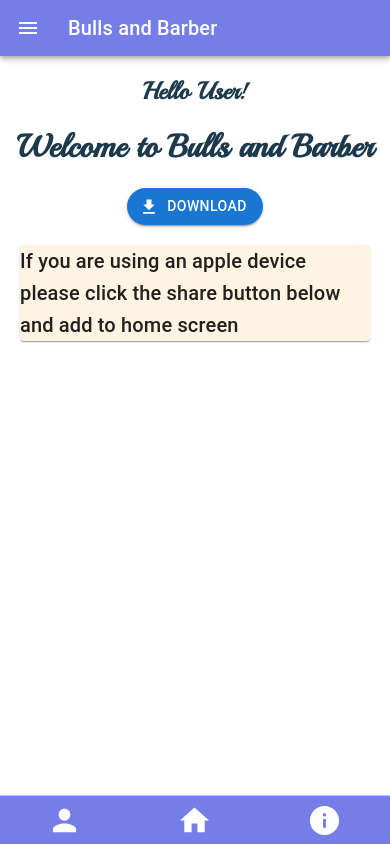
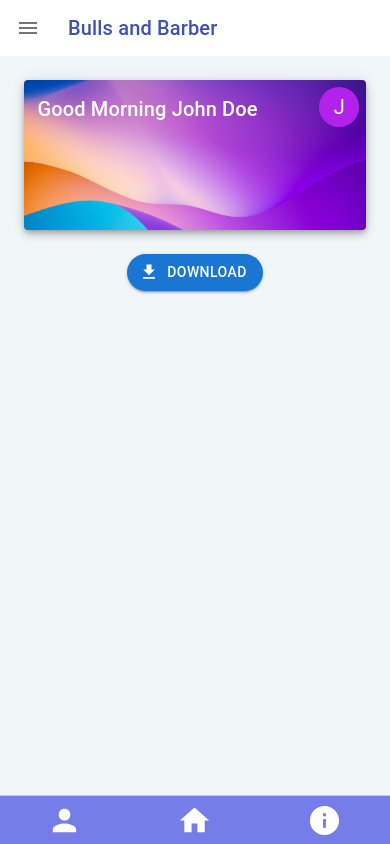
Before and after one commit to Stark-Akshay/bullsandbarber, a Next.js app: page / in a window 390 px wide. Built offline with nearby package versions, Linux system fonts and the light colour scheme.

Commit message:
ui with card and greeting

```diff
--- a/components/InstallButton.js
+++ b/components/InstallButton.js
@@ -52,7 +52,7 @@ const InstallButton = () => {
       )}
     </div>
 
-      {showButton && (
+      {/* {showButton && (
         <Card sx={
           {
             bgcolor: '#fff3e2',
@@ -67,8 +67,7 @@ const InstallButton = () => {
           </div>
 
         </Card>
-      )}
-
+      )} */}
     </>
   );
 };
--- a/components/Navbar.js
+++ b/components/Navbar.js
@@ -24,10 +24,10 @@ const Navbar = () =>{
 
 
     <Box sx={{ flexGrow: 1 }} className={homes.bottom}>
-      <AppBar position="static"
+      <AppBar position="static" elevation={0}
         sx={
             {
-                backgroundColor: '#757de8'
+                backgroundColor: '#fff'
             }
         }
       >
@@ -35,13 +35,13 @@ const Navbar = () =>{
           <IconButton
             size="large"
             edge="start"
-            color="inherit"
+            color="#3f51b5"
             aria-label="menu"
             sx={{ mr: 2 }}
           >
             <MenuIcon />
           </IconButton>
-          <Typography variant="h6" component="div" sx={{ flexGrow: 1 }}>
+          <Typography variant="h6" component="div" sx={{ flexGrow: 1, color:'#3f51b5' }}>
             Bulls and Barber
           </Typography>
         </Toolbar>
--- /dev/null
+++ b/components/UserCard.js
@@ -0,0 +1,18 @@
+import { Avatar, Card, Typography, Box } from "@mui/material";
+import styles from '@/styles/Home.module.css';
+
+const UserCard = () => {
+    return (
+        <Card className={styles.userCard} elevation={5}>
+            <Box className={styles.cardDetail}>
+            <Typography variant="h6" className={styles.greetText}>Good Morning John Doe</Typography>
+            <Avatar sx={{
+                backgroundColor:'#b222ea'
+            }}>J</Avatar>
+            </Box>
+
+        </Card>
+    )
+}
+
+export default UserCard;
--- a/src/pages/_document.js
+++ b/src/pages/_document.js
@@ -7,6 +7,8 @@ export default function Document() {
           <link rel="manifest" href="/manifest.json" />
           <link rel="apple-touch-icon" href="/icon-192x192.png" />
           <meta name="theme-color" content="#042940" />
+          <link rel="stylesheet" href="https://cdnjs.cloudflare.com/ajax/libs/simple-line-icons/2.5.5/css/simple-line-icons.min.css" />
+
         </Head>
         <body>
           <Main />
--- a/src/pages/index.js
+++ b/src/pages/index.js
@@ -2,6 +2,7 @@ import styles from '@/styles/Home.module.css'
 import Head from 'next/head'
 import InstallButton from '../../components/InstallButton'
 import HomeFront from '../../components/HomeFront'
+import UserCard from '../../components/UserCard'
 
 export default function Home() {
   return (
@@ -11,9 +12,7 @@ export default function Home() {
       <link rel='manifest' href='/manifest.json'/>
     </Head>
       <div className={styles.container}>
-        <h1 className={styles.headertext}>Hello User!</h1>
-        <h1 className={styles.subtext}>Welcome to Bulls and Barber</h1>
-        {/* <HomeFront /> */}
+        <UserCard />
         <InstallButton />
       </div>
     </>
--- a/src/styles/Home.module.css
+++ b/src/styles/Home.module.css
@@ -34,13 +34,49 @@
   justify-content: center;
 }
 
+.userCard{
+  display: none;
+}
 
 
 /*mobile query*/
 @media only screen and (max-width: 767px) {
+
+
+  .userCard{
+    display: flex;
+    background-image: url("../../public/Images/card_bg.jpg");
+    background-size:cover;
+    background-repeat: no-repeat;
+    background-position: top;
+
+    height: 150px;
+    width: auto;
+    margin: 1.5rem;
+    border-radius: 15px;
+  }
+
+  .cardDetail{
+    display: flex;
+    flex-direction: row;
+    justify-content: space-between;
+    width: 100%;
+    padding: 2%;
+
+  }
+
+  .greetText{
+    padding: 2%;
+    color: #fff;
+    font-weight: lighter;
+  }
+
   .installbutton{
-    padding: 3%;
-    border-radius: 50px;
+    padding-top: 3%;
+    padding-bottom: 3%;
+    padding-right: 5%;
+    padding-left: 5%;
+    border-radius: 15px;
   }
   .headertext{
     margin-top: 5%;
@@ -86,7 +122,7 @@
 
   .nav ul li a:hover,
   .nav ul li a:focus {
-    color: #3f51b5;
+    color: #b222ea;
   }
 
   .nav ul li a.active {
--- a/src/styles/globals.css
+++ b/src/styles/globals.css
@@ -1,7 +1,7 @@
 @import url('https://fonts.googleapis.com/css2?family=Poppins:wght@500&display=swap');
 @import url('https://fonts.googleapis.com/css2?family=Playball&family=Poppins:wght@500&display=swap');
 html{
-  background-color: #fff;
+  background-color: #f1f6f8;
 }
 body{
   margin: 0px !important;
```
Also changed, not shown: public/Images/card_bg.jpg (added), public/sw.js.
